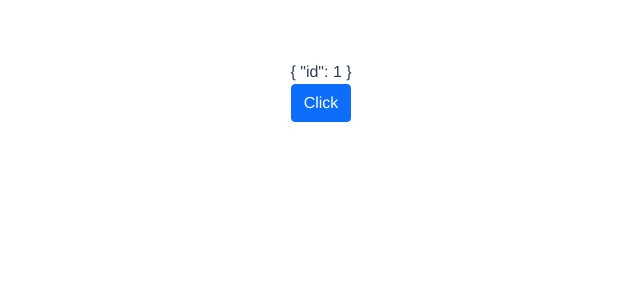
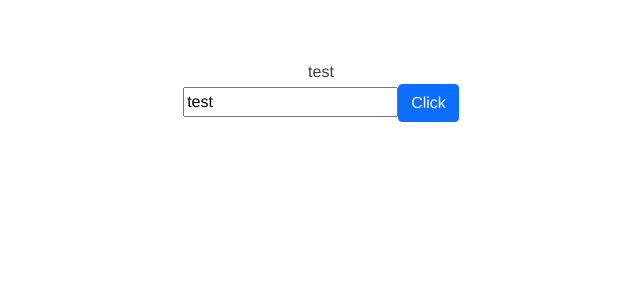
Before and after one commit to JaeGeunBang/vuejs-3, a Vue app in the folder vue3-project/: page / in a window 1280 px wide. Shown: the top 300 px of the page, without its empty margins (319-959 px from the left). Built offline with nearby package versions, Linux system fonts and the light colour scheme.

Commit message:
data binding - v-bind:type, class, value 등 - "v-bind:" 대신 ":"만 써줘도 됨 - "v-on"은 "@"만 써줘도됨

```diff
--- a/vue3-project/src/App.vue
+++ b/vue3-project/src/App.vue
@@ -1,36 +1,37 @@
 <template>
-  <div class="name">
-    {{ name2 }}
+  <div v-bind:class="nameClass">
+    {{ name }}
   </div>
-
+  <input v-bind:type="type" v-bind:value="name">
   <button
       class="btn btn-primary"
-      v-on:click="updateName"
+      @click = "updateName"
   >
     Click
   </button>
 </template>
 
 <script>
-import { ref, reactive } from 'vue';
+import { ref } from 'vue';
 
 export default {
   setup() {
-    const name = ref('test') // string, int 넣을때 ref 사용
-    const name2 = reactive({ // object, array 넣을때 reactive 사용
-      id: 1
-    })
+    const name = ref('test')
+    const type = ref('text')
+    const nameClass = ref('name')
 
     const greeting = () => {
       return 'Hello'
     }
 
     const updateName = () => {
-      name2.id = 2;
+      name.value = "Coder"
+      type.value = "text";
     }
     return { // object로 return하며, return 된 값은 <template> 내에서 사용가능하다.
       name,
-      name2,
+      type,
+      nameClass,
       greeting,
       updateName,
     }
```
